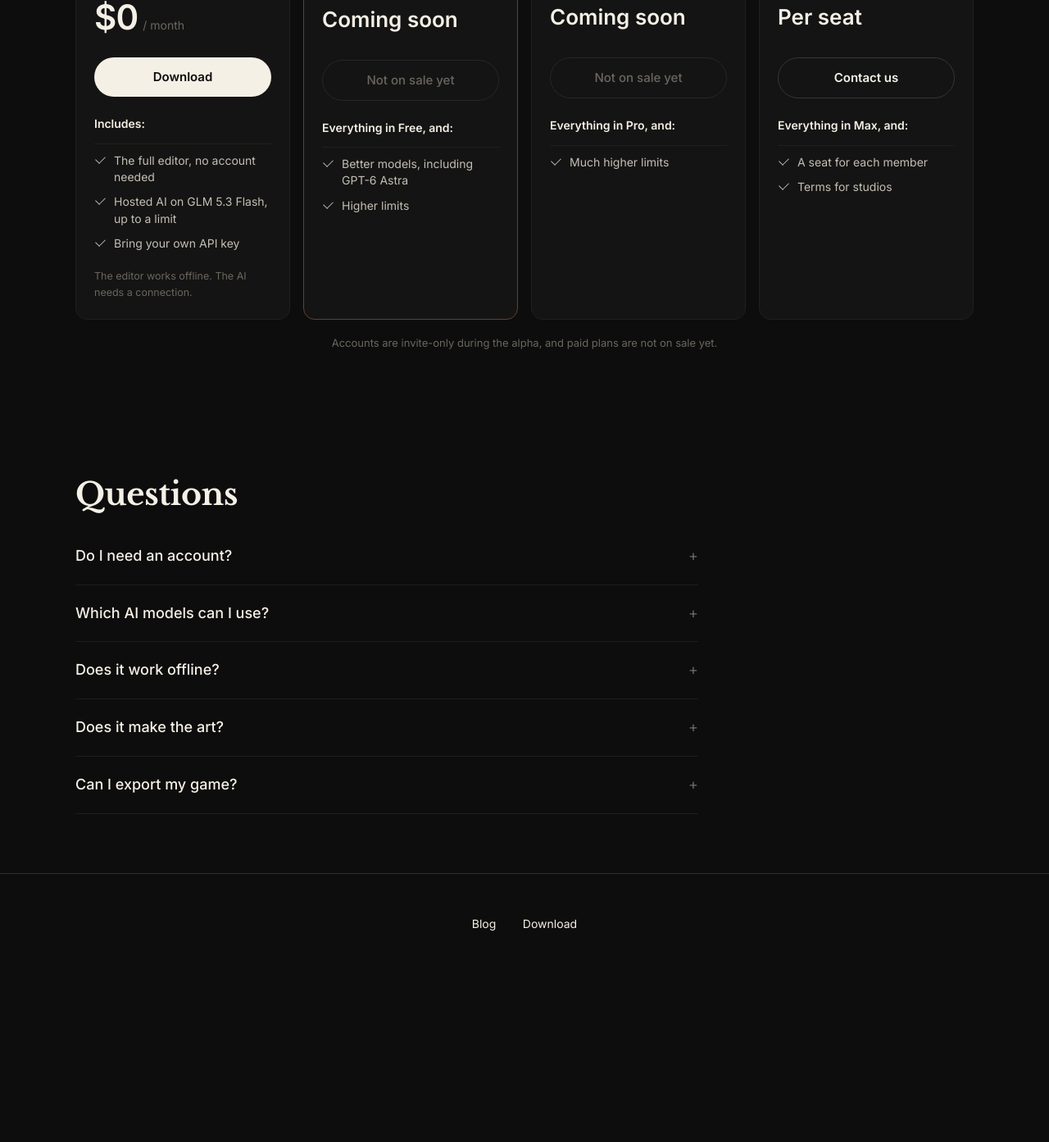
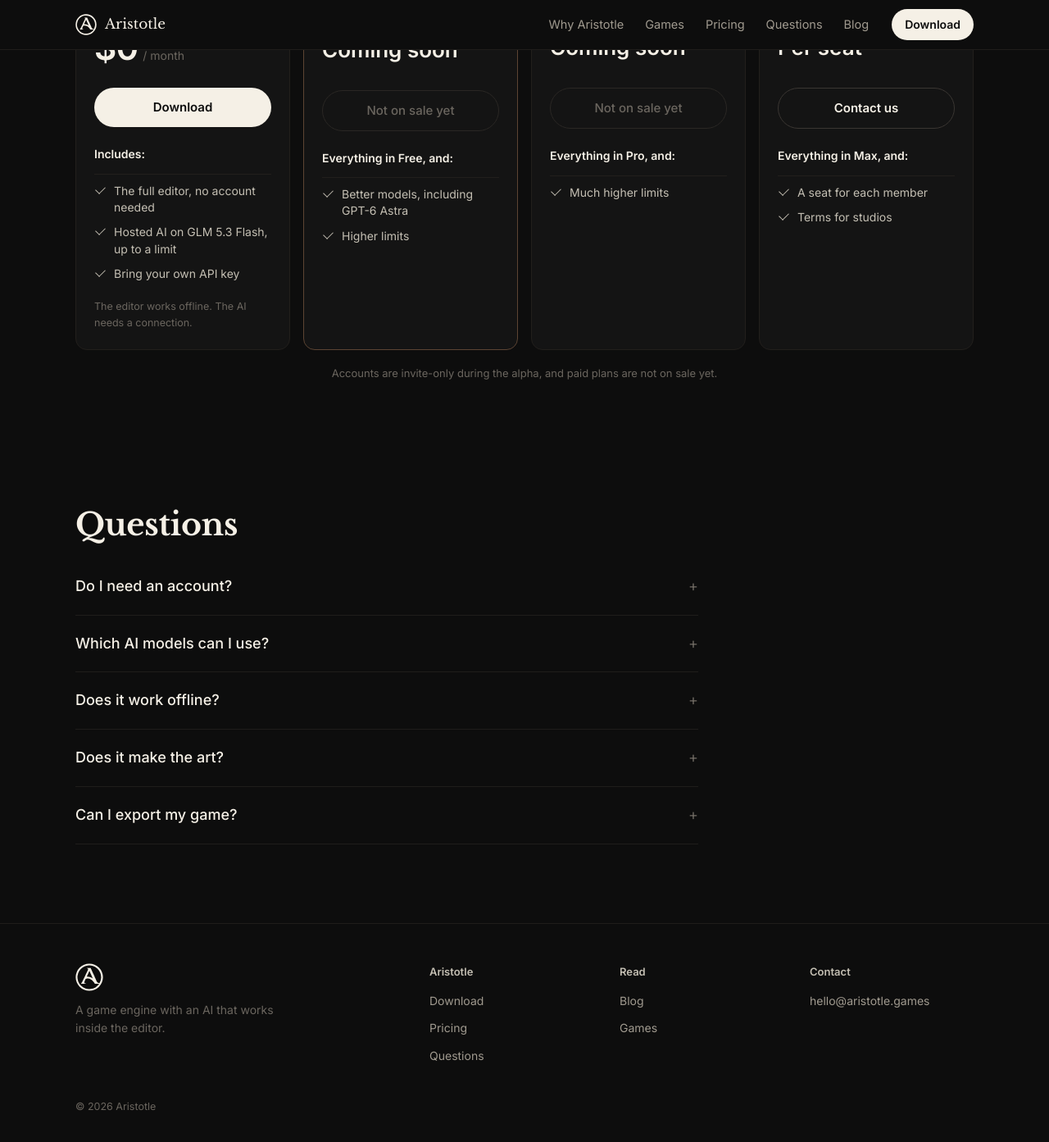
Before and after one commit to Mspana/aristotle-site, a Jekyll site: the page built from index.html, in a window 1280 px wide and 1400 px high, scrolled down 5324 px. Shown: the top 1393 px of the window at 82% size. Built offline with Jekyll 4.4.1, drawn with Linux system fonts in a browser that asks for light colours; before the commit the page ends 6511 px from its top, so only the background shows below that; some of the changed text lies outside the part shown.

Commit message:
Add a top bar and a real footer to the homepage
Matthew, 9/27: the page felt bare without a bar. The bar is always
visible (it holds Download, the main action). At the top its links sit
centred above the big logo; once the logo scrolls away they slide right
and the small mark appears on the left, so the logo never shows twice.
Links jump to Why Aristotle, Games, Pricing and Questions, plus Blog.
Phones get the mark and Download only.

The footer gains the mark, one line, Download / Pricing / Questions,
Blog / Games, hello@aristotle.games and the year.

Tested locally: the link group is exactly centred at the top; "Why
Aristotle" lands under the bar with the bar in its scrolled state; the
bar stays at the top while scrolling down; the composer still saves an
idea through wrangler dev (Turnstile test key); checked at 1600 and
390 px.

Co-Authored-By: Claude Opus 5.5 (1M context) <noreply@anthropic.com>

```diff
--- a/assets/css/home.css
+++ b/assets/css/home.css
@@ -15,7 +15,7 @@
 /* ---- the logo, centred: the mark with the name beneath it --------------- */
 /* logo.svg carries its own margin (about a tenth of its height top and
    bottom), so the header's padding is smaller than it looks. */
-.home-top { display: flex; justify-content: center; padding: 28px 16px 8px; }
+.home-top { display: flex; justify-content: center; padding: 4px 16px 8px; }
 .home-logo { width: 220px; height: auto; display: block; }
 
 /* ---- hero ----------------------------------------------------------------- */
@@ -206,7 +206,54 @@
 .all-posts { margin-top: 32px; font-size: 14px; }
 .all-posts a { color: var(--text-secondary); }
 
-.home .site-footer a { margin: 0 14px; font-size: 14px; }
+/* ---- the top bar: compact, opaque, always there -------------------------- */
+.home [id] { scroll-margin-top: 72px; }
+.bar {
+  position: sticky; top: 0; z-index: 50;
+  background: var(--bg-dark); border-bottom: 1px solid transparent;
+  transition: border-color .2s ease;
+}
+.bar.scrolled { border-bottom-color: #1f1d1b; }
+.bar-in {
+  position: relative; max-width: 1160px; margin: 0 auto; height: 60px; padding: 0 32px;
+  display: flex; align-items: center; gap: 28px;
+}
+.home .bar-mark {
+  display: flex; align-items: center; gap: 10px; text-decoration: none; color: var(--cream);
+  opacity: 0; transition: opacity .2s ease; pointer-events: none;
+}
+.bar.scrolled .bar-mark { opacity: 1; pointer-events: auto; }
+.bar-mark svg { width: 26px; height: 26px; }
+.bar-mark span { font-family: 'Libre Baskerville', Georgia, serif; font-size: 17px; }
+/* At the top, the links sit centred; --center-shift (set in home.js) is the
+   distance from their resting right-hand centre to the bar's centre. */
+.bar-right {
+  margin-left: auto; display: flex; align-items: center; gap: 28px;
+  transition: transform .35s cubic-bezier(.2, .7, .2, 1);
+}
+.bar:not(.scrolled) .bar-right { transform: translateX(var(--center-shift, 0px)); }
+.bar nav { display: flex; gap: 26px; }
+.home .bar nav a { font-size: 14.5px; color: var(--text-secondary); text-decoration: none; }
+.home .bar nav a:hover { color: var(--cream); }
+.home .bar .bar-dl {
+  font-size: 14px; font-weight: 600; text-decoration: none; padding: 8px 16px; border-radius: 999px;
+  background: var(--cream); color: var(--bg-dark);
+}
+@media (prefers-reduced-motion: reduce) { .bar-right, .bar, .bar-mark { transition: none; } }
+
+/* ---- the footer -------------------------------------------------------------- */
+.foot { border-top: 1px solid #1f1d1b; margin-top: 24px; }
+.foot-in {
+  max-width: 1160px; margin: 0 auto; padding: 48px 32px 40px;
+  display: grid; grid-template-columns: 2fr 1fr 1fr 1fr; gap: 32px;
+}
+.foot-brand svg { width: 34px; height: 34px; color: var(--cream); display: block; }
+.foot-brand p { margin-top: 12px; font-size: 14px; color: var(--text-dim); max-width: 30ch; }
+.foot h4 { font-size: 13px; font-weight: 600; color: var(--cream-muted); margin-bottom: 12px; }
+.foot ul { list-style: none; display: grid; gap: 8px; }
+.home .foot a { font-size: 14px; color: var(--text-secondary); text-decoration: none; }
+.home .foot a:hover { color: var(--cream); }
+.foot-base { max-width: 1160px; margin: 0 auto; padding: 0 32px 40px; font-size: 12.5px; color: var(--text-dim); }
 
 /* ---- the five points: statement, text, image; the side flips each row -- */
 .points { max-width: 1160px; margin: 0 auto; padding: 40px 32px 72px; }
@@ -305,6 +352,13 @@
 /* ---- narrow screens --------------------------------------------------- */
 @media (max-width: 900px) {
   .home-logo { width: 180px; }
+  .bar-in { padding: 0 16px; gap: 16px; }
+  .bar nav { display: none; }
+  .bar-right { gap: 0; }
+  .bar:not(.scrolled) .bar-right { transform: none; }
+  .foot-in { grid-template-columns: 1fr 1fr; padding: 40px 16px 32px; }
+  .foot-brand { grid-column: 1 / -1; }
+  .foot-base { padding: 0 16px 32px; }
   .home-hero { grid-template-columns: minmax(0, 1fr); padding: 24px 16px 72px; }
   .pitch { margin-top: 48px; }
   .pitch h1 .nw { white-space: normal; }
--- a/assets/js/home.js
+++ b/assets/js/home.js
@@ -12,6 +12,26 @@
 
   var reduce = false;
   try { reduce = window.matchMedia('(prefers-reduced-motion: reduce)').matches; } catch (e) {}
+
+  /* ---- the top bar ------------------------------------------------------------ */
+  // Always visible. 'scrolled' once the big logo has gone: the small mark shows
+  // and the links slide from the centre to the right (the slide is CSS).
+  var bar = $('bar'), barGroup = $('bar-right'), bigLogo = document.querySelector('.home-top');
+  if (bar && barGroup && bigLogo) {
+    var barInner = bar.querySelector('.bar-in');
+    var onScroll = function () {
+      bar.classList.toggle('scrolled', window.scrollY > bigLogo.offsetTop + bigLogo.offsetHeight - 60);
+    };
+    var measureBar = function () {
+      var shift = barInner.clientWidth / 2 - (barGroup.offsetLeft + barGroup.offsetWidth / 2);
+      bar.style.setProperty('--center-shift', Math.round(shift) + 'px');
+    };
+    window.addEventListener('scroll', onScroll, { passive: true });
+    window.addEventListener('resize', measureBar);
+    if (document.fonts && document.fonts.ready) document.fonts.ready.then(measureBar);
+    measureBar();
+    onScroll();
+  }
 
   /* ---- the games: stills that cycle every 4 s ---------------------------- */
   var imgs = document.querySelectorAll('#show img');
--- a/index.html
+++ b/index.html
@@ -18,6 +18,31 @@ extra_js:
 {% include mark-symbol.html %}
 
 <div class="home">
+
+{%- comment -%}
+  The top bar (Matthew, 9/27). Always visible: it holds Download, the page's
+  main action. At the top of the page its links sit centred above the big
+  logo; once the logo scrolls away they slide right and the small mark
+  appears on the left, so the logo is never shown twice. assets/js/home.js.
+{%- endcomment %}
+<div class="bar" id="bar">
+  <div class="bar-in">
+    <a class="bar-mark" href="#" aria-label="Aristotle, back to top">
+      <svg aria-hidden="true"><use href="#mark"/></svg>
+      <span>Aristotle</span>
+    </a>
+    <div class="bar-right" id="bar-right">
+      <nav aria-label="On this page">
+        <a href="#why">Why Aristotle</a>
+        <a href="#games">Games</a>
+        <a href="#pricing">Pricing</a>
+        <a href="#questions">Questions</a>
+        <a href="{{ '/blog' | relative_url }}">Blog</a>
+      </nav>
+      <a class="bar-dl" href="{{ '/download' | relative_url }}">Download</a>
+    </div>
+  </div>
+</div>
 
 <header class="home-top">
   <img class="home-logo" src="{{ '/assets/images/logo.svg' | relative_url }}" alt="Aristotle" width="220" height="151">
@@ -95,7 +120,7 @@ extra_js:
   </div>
 </section>
 
-<section class="latest">
+<section class="latest" id="latest">
   <h2>Latest</h2>
   <div class="news">
     {%- for post in site.posts limit: 3 %}
@@ -122,7 +147,7 @@ extra_js:
   the engine repo. Every line has to be checkable. In particular, never "no
   AI assets": the AI makes greyboxed placeholders.
 {%- endcomment %}
-<section class="points" aria-label="What Aristotle is for">
+<section class="points" id="why" aria-label="What Aristotle is for">
 
   <div class="point">
     <div class="point-text">
@@ -176,7 +201,7 @@ extra_js:
   join when there is something in them. Every card must have a working Play
   link ("All games are real and playable").
 {%- endcomment %}
-<section class="sec" aria-labelledby="lib-h">
+<section class="sec" id="games" aria-labelledby="lib-h">
   <h2 id="lib-h">Games made in Aristotle</h2>
   <div class="shelf">
     <div class="shelf-head"><h3>One shots</h3><span>One message, nothing after it</span></div>
@@ -200,7 +225,7 @@ extra_js:
   released, so the paid tiers show no price yet and cannot be bought: there
   is no billing.
 {%- endcomment %}
-<section class="sec" aria-labelledby="price-h">
+<section class="sec" id="pricing" aria-labelledby="price-h">
   <div class="sec-head center">
     <h2 id="price-h">Pricing</h2>
     <p class="sec-lede">The editor is free. The plans are for hosted AI.</p>
@@ -255,7 +280,7 @@ extra_js:
   <p class="plans-note">Accounts are invite-only during the alpha, and paid plans are not on sale yet.</p>
 </section>
 
-<section class="sec faq" aria-labelledby="faq-h">
+<section class="sec faq" id="questions" aria-labelledby="faq-h">
   <h2 id="faq-h">Questions</h2>
   <details>
     <summary>Do I need an account?</summary>
@@ -280,9 +305,35 @@ extra_js:
 </section>
 </main>
 
-<footer class="site-footer">
-  <a href="{{ '/blog' | relative_url }}">Blog</a>
-  <a href="{{ '/download' | relative_url }}">Download</a>
+<footer class="foot">
+  <div class="foot-in">
+    <div class="foot-brand">
+      <svg aria-hidden="true"><use href="#mark"/></svg>
+      <p>A game engine with an AI that works inside the editor.</p>
+    </div>
+    <div>
+      <h4>Aristotle</h4>
+      <ul>
+        <li><a href="{{ '/download' | relative_url }}">Download</a></li>
+        <li><a href="#pricing">Pricing</a></li>
+        <li><a href="#questions">Questions</a></li>
+      </ul>
+    </div>
+    <div>
+      <h4>Read</h4>
+      <ul>
+        <li><a href="{{ '/blog' | relative_url }}">Blog</a></li>
+        <li><a href="#games">Games</a></li>
+      </ul>
+    </div>
+    <div>
+      <h4>Contact</h4>
+      <ul>
+        <li><a href="mailto:hello@aristotle.games">hello@aristotle.games</a></li>
+      </ul>
+    </div>
+  </div>
+  <p class="foot-base">&copy; {{ site.time | date: "%Y" }} Aristotle</p>
 </footer>
 
 </div>
```
